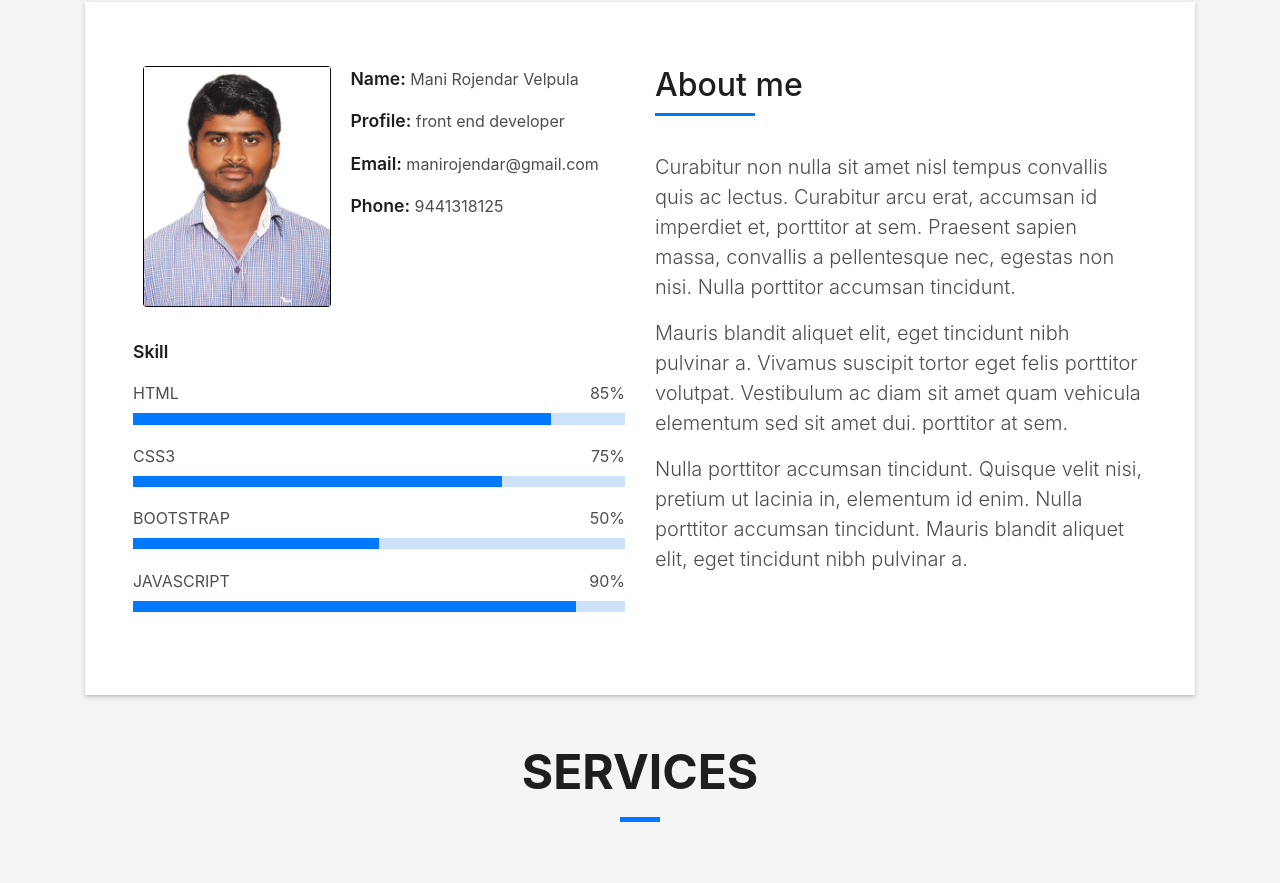
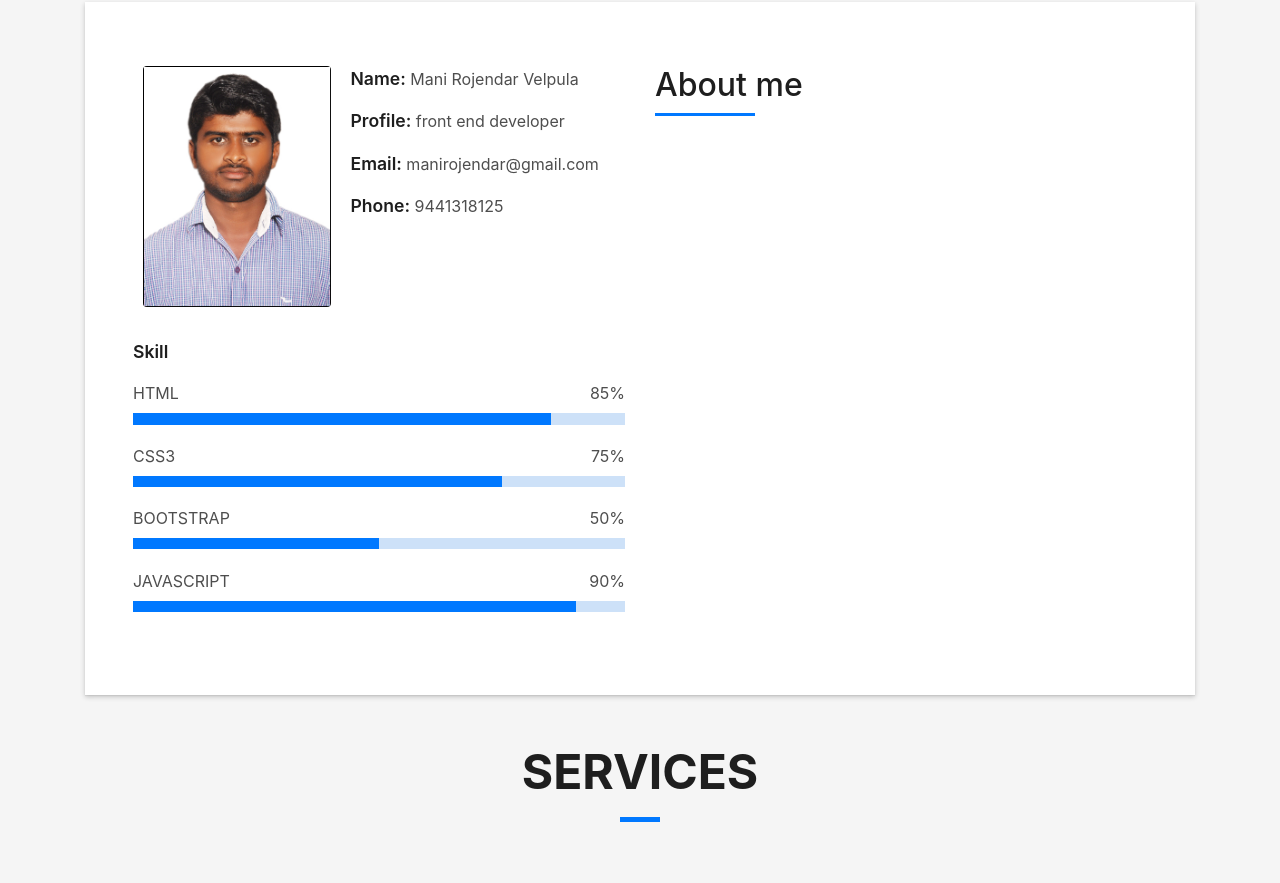
Before and after one commit to ManiRojendar/Profile, a plain HTML site: page index.html in a window 1280 px wide. Shown: the part 862-1745 px from the top of the page. Drawn offline with Linux system fonts and the light colour scheme; files whose address does not match are found by name.

Commit message:
Update index.html

```diff
--- a/index.html
+++ b/index.html
@@ -129,20 +129,13 @@
                     </h5>
                   </div>
                   <p class="lead">
-                    Curabitur non nulla sit amet nisl tempus convallis quis ac lectus. Curabitur arcu erat, accumsan id
-                    imperdiet et, porttitor
-                    at sem. Praesent sapien massa, convallis a pellentesque nec, egestas non nisi. Nulla
-                    porttitor accumsan tincidunt.
+
                   </p>
                   <p class="lead">
-                    Mauris blandit aliquet elit, eget tincidunt nibh pulvinar a. Vivamus suscipit tortor eget felis
-                    porttitor volutpat. Vestibulum
-                    ac diam sit amet quam vehicula elementum sed sit amet dui. porttitor at sem.
+
                   </p>
                   <p class="lead">
-                    Nulla porttitor accumsan tincidunt. Quisque velit nisi, pretium ut lacinia in, elementum id enim.
-                    Nulla porttitor accumsan
-                    tincidunt. Mauris blandit aliquet elit, eget tincidunt nibh pulvinar a.
+
                   </p>
                 </div>
               </div>
```
